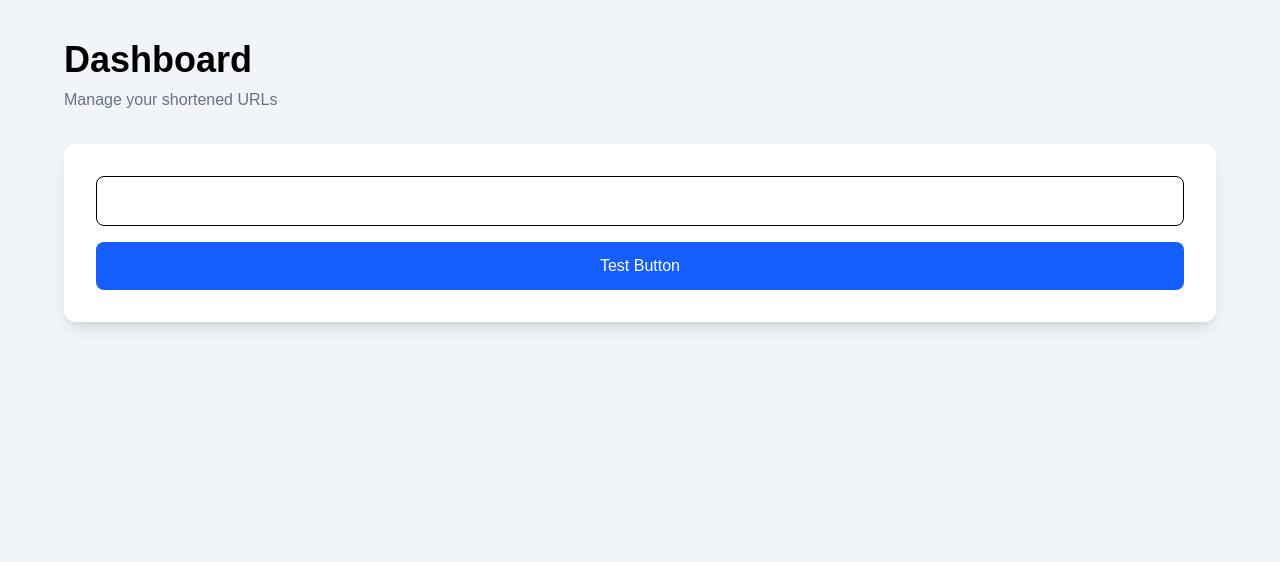
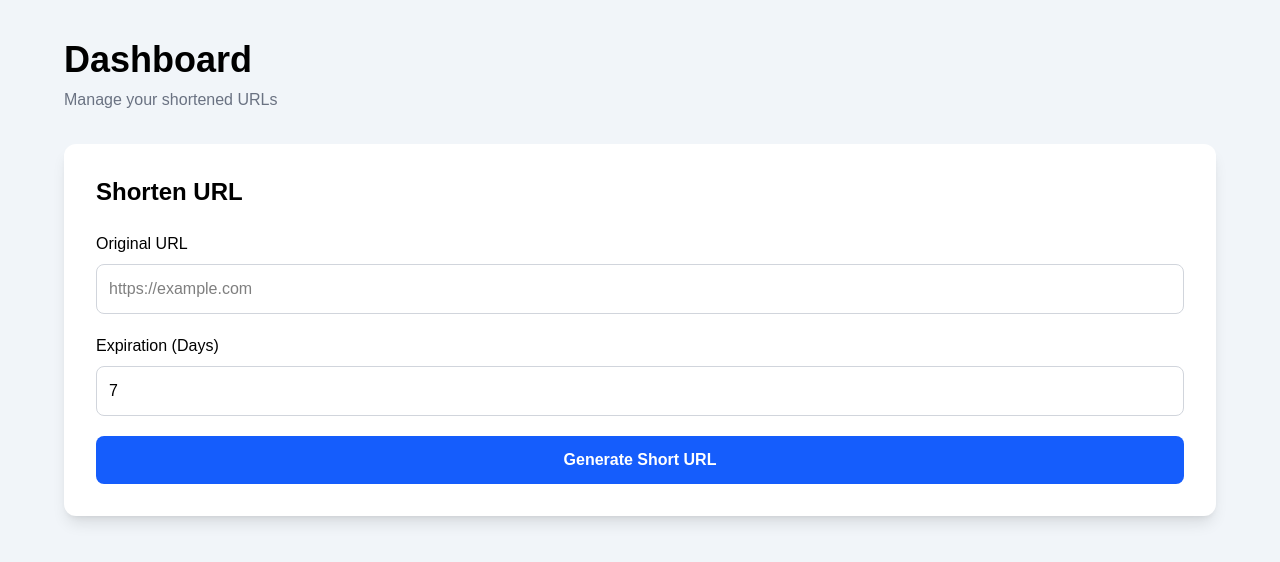
Before and after one commit to testgithubanjali/url-shortener-frontend, a React (Vite) app: page /dashboard in a window 1280 px wide. Shown: the top 562 px of the page. Built offline with nearby package versions, Linux system fonts and the light colour scheme.

Commit message:
update the code

```diff
--- a/src/components/URLForm.jsx
+++ b/src/components/URLForm.jsx
@@ -1,23 +1,131 @@
 import { useState } from "react";
+import toast from "react-hot-toast";
+
+import { shortenURL } from "../services/url";
 
 function URLForm() {
   const [url, setUrl] = useState("");
+  const [days, setDays] = useState(7);
+  const [loading, setLoading] = useState(false);
+  const [shortURL, setShortURL] = useState("");
+
+  const handleSubmit = async (e) => {
+    e.preventDefault();
+
+    if (!url.trim()) {
+      toast.error("Please enter a URL");
+      return;
+    }
+
+    try {
+      setLoading(true);
+
+      const response = await shortenURL({
+        original_url: url,
+        expires_in_days: Number(days),
+      });
+
+      setShortURL(response.short_url);
+
+      toast.success("Short URL Generated!");
+
+      setUrl("");
+      setDays(7);
+    } catch (error) {
+      console.error(error);
+
+      toast.error(
+        error.response?.data?.error || "Failed to shorten URL"
+      );
+    } finally {
+      setLoading(false);
+    }
+  };
+
+  const copyURL = async () => {
+    try {
+      await navigator.clipboard.writeText(shortURL);
+      toast.success("Copied to clipboard!");
+    } catch {
+      toast.error("Failed to copy URL");
+    }
+  };
 
   return (
     <div className="bg-white rounded-xl shadow-lg p-8">
+      <h2 className="text-2xl font-bold mb-6">
+        Shorten URL
+      </h2>
+
+      <form onSubmit={handleSubmit} className="space-y-5">
+
+        <div>
+          <label className="block mb-2 font-medium">
+            Original URL
+          </label>
+
           <input
+            type="url"
+            required
             value={url}
             onChange={(e) => setUrl(e.target.value)}
-        className="w-full border p-3 rounded-lg"
+            placeholder="https://example.com"
+            className="w-full rounded-lg border border-gray-300 p-3 focus:outline-none focus:ring-2 focus:ring-blue-500"
+          />
+        </div>
+
+        <div>
+          <label className="block mb-2 font-medium">
+            Expiration (Days)
+          </label>
+
+          <input
+            type="number"
+            min="1"
+            value={days}
+            onChange={(e) => setDays(e.target.value)}
+            className="w-full rounded-lg border border-gray-300 p-3 focus:outline-none focus:ring-2 focus:ring-blue-500"
+          />
+        </div>
+
+        <button
+          type="submit"
+          disabled={loading}
+          className="w-full rounded-lg bg-blue-600 py-3 text-white font-semibold hover:bg-blue-700 disabled:bg-gray-400 disabled:cursor-not-allowed"
+        >
+          {loading ? "Generating..." : "Generate Short URL"}
+        </button>
+
+      </form>
+
+      {shortURL && (
+        <div className="mt-8 rounded-lg border border-green-300 bg-green-50 p-5">
+
+          <h3 className="text-lg font-semibold mb-3">
+            Generated Short URL
+          </h3>
+
+          <div className="flex gap-3">
+
+            <input
+              type="text"
+              readOnly
+              value={shortURL}
+              className="flex-1 rounded-lg border border-gray-300 p-3 bg-white"
             />
 
             <button
               type="button"
-        onClick={() => alert("Button Clicked")}
-        className="mt-4 w-full bg-blue-600 text-white p-3 rounded-lg"
+              onClick={copyURL}
+              className="rounded-lg bg-green-600 px-5 text-white hover:bg-green-700"
             >
-        Test Button
+              Copy
             </button>
+
+          </div>
+
+        </div>
+      )}
     </div>
   );
 }
```
Lines whose indentation alone changed are shown as unchanged.
